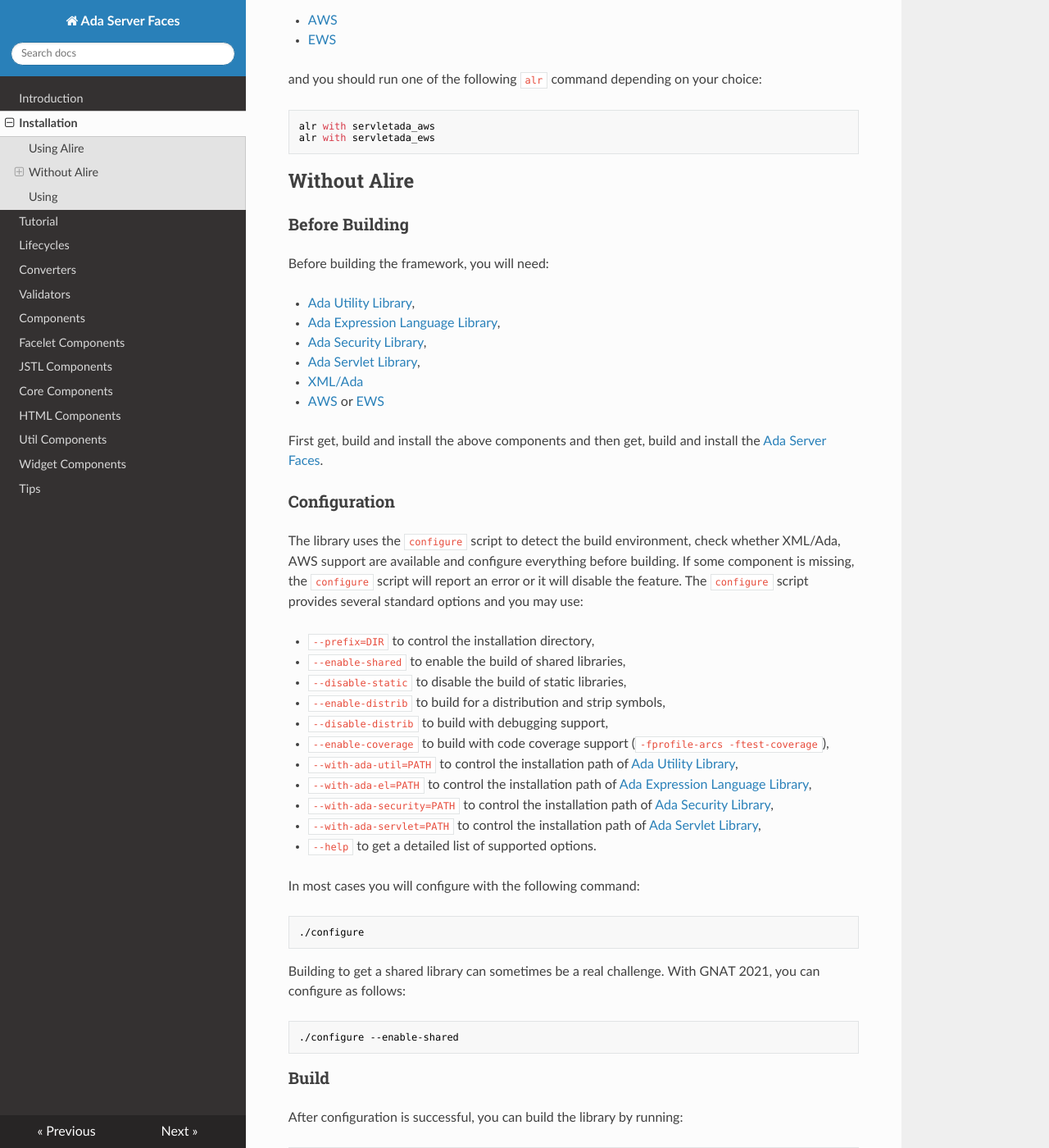
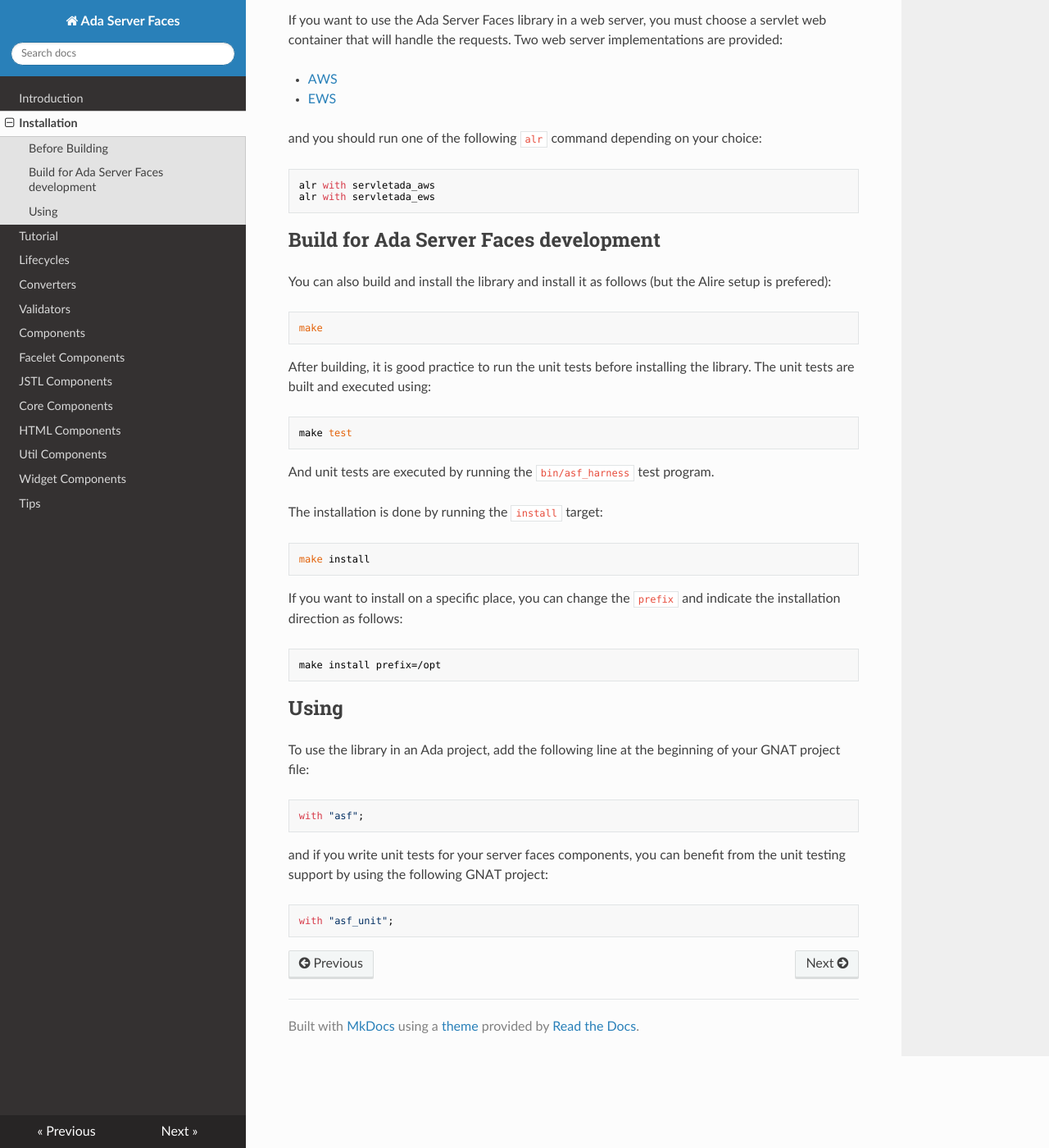
Before and after one commit to stcarrez/ada-asf, an MkDocs documentation site: the page built from docs/Installation.md, in a window 1280 px wide and 1400 px high, scrolled down 479 px. Shown: the whole window at 82% size. Built offline with MkDocs 1.6.1, drawn with Linux system fonts in a browser that asks for light colours; nearby versions of some CDN libraries; some of the changed text lies outside the part shown.

Commit message:
Update the documentation

````diff
--- a/docs/Installation.md
+++ b/docs/Installation.md
@@ -2,7 +2,10 @@
 
 This chapter explains how to build and install the framework.
 
-## Using Alire
+## Before Building
+
+To build the Ada Keystore you will need the GNAT Ada compiler as well
+as the [Alire](https://alire.ada.dev/) package manager.
 
 The Ada Server Faces Library is available as several Alire crates to simplify the installation
 and setup your project.  Run the following commands to setup your project to use the library:
@@ -26,57 +29,11 @@
 alr with servletada_ews
 ```
 
-## Without Alire
+## Build for Ada Server Faces development
 
-### Before Building
+You can also build and install the library and install it as follows
+(but the Alire setup is prefered):
 
-Before building the framework, you will need:
-
-* [Ada Utility Library](https://github.com/stcarrez/ada-util),
-* [Ada Expression Language Library](https://github.com/stcarrez/ada-el),
-* [Ada Security Library](https://github.com/stcarrez/ada-security),
-* [Ada Servlet Library](https://github.com/stcarrez/ada-servlet),
-* [XML/Ada](http://libre.adacore.com/libre/tools/xmlada/)
-* [AWS](https://github.com/AdaCore/aws) or [EWS](https://github.com/simonjwright/ews)
-
-First get, build and install the above components and then get, build and install
-the [Ada Server Faces](https://github.com/stcarrez/ada-asf).
-
-### Configuration
-
-The library uses the `configure` script to detect the build environment, check whether XML/Ada,
-AWS support are available and configure everything before building.  If some component is missing, the
-`configure` script will report an error or it will disable the feature.
-The `configure` script provides several standard options
-and you may use:
-
-  * `--prefix=DIR` to control the installation directory,
-  * `--enable-shared` to enable the build of shared libraries,
-  * `--disable-static` to disable the build of static libraries,
-  * `--enable-distrib` to build for a distribution and strip symbols,
-  * `--disable-distrib` to build with debugging support,
-  * `--enable-coverage` to build with code coverage support (`-fprofile-arcs -ftest-coverage`),
-  * `--with-ada-util=PATH` to control the installation path of [Ada Utility Library](https://github.com/stcarrez/ada-util),
-  * `--with-ada-el=PATH` to control the installation path of [Ada Expression Language Library](https://github.com/stcarrez/ada-el),
-  * `--with-ada-security=PATH` to control the installation path of [Ada Security Library](https://github.com/stcarrez/ada-security),
-  * `--with-ada-servlet=PATH` to control the installation path of [Ada Servlet Library](https://github.com/stcarrez/ada-servlet),
-  * `--help` to get a detailed list of supported options.
-
-In most cases you will configure with the following command:
-```
-./configure
-```
-
-Building to get a shared library can sometimes be a real challenge.  With GNAT 2021, you
-can configure as follows:
-
-```
-./configure --enable-shared
-```
-
-### Build
-
-After configuration is successful, you can build the library by running:
 ```
 make
 ```
@@ -88,7 +45,6 @@
 ```
 And unit tests are executed by running the `bin/asf_harness` test program.
 
-### Installation
 The installation is done by running the `install` target:
 
 ```
````
Also changed, not shown: docs/title.md (+1 -1 lines), 1 other file.
